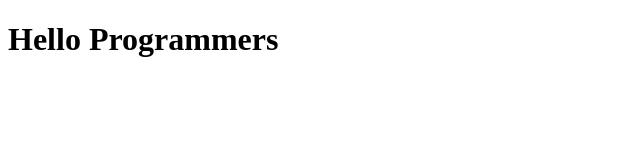
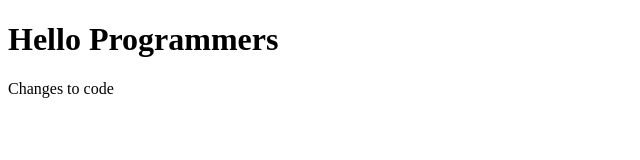
Before and after one commit to Sadiqur057/First-Repository, a plain HTML site: page index.html in a window 1280 px wide. Shown: the whole page, without its empty margins (0-640 px from the left). Drawn offline with Linux system fonts and the light colour scheme.

Commit message:
Change from github

```diff
--- a/index.html
+++ b/index.html
@@ -8,5 +8,6 @@
 </head>
 <body>
     <h1>Hello Programmers</h1>
+    <p> Changes to code </p>
 </body>
 </html>
```
